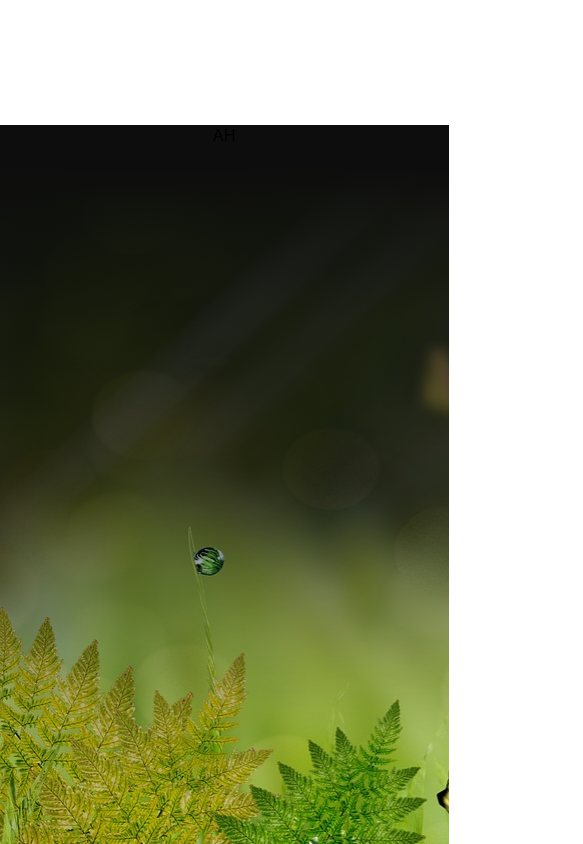
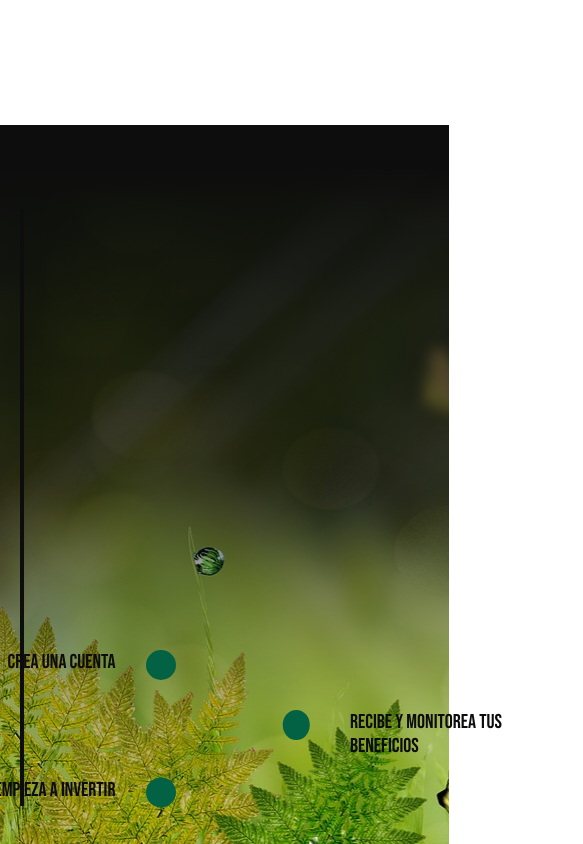
Before and after one commit to anayap04/seed, a React (Create React App) app: page / in a window 390 px wide. Shown: the part 1620-2464 px from the top of the page, 583 px wide, since content can reach past the window. Built offline with nearby package versions, Linux system fonts and the light colour scheme; what react-animations would draw is missing.

Commit message:
Responsive size added

```diff
--- a/src/App.js
+++ b/src/App.js
@@ -14,16 +14,14 @@ function App() {
     window.matchMedia('(prefers-color-scheme: dark)')
       .addEventListener('change', event => {
         const colorScheme = event.matches ? "dark" : "light";
-        console.log(colorScheme); // "dark" or "light"
         setMode(colorScheme);
 
       });
   }, []);
 
-  console.log(mode);
 
   return (
-    <ThemeProvider theme={themeMode}>
+    <ThemeProvider theme={themeMode || mode}>
       <BrowserRouter>
         <Routes>
           <Route
--- a/src/app/screens/home/Home.js
+++ b/src/app/screens/home/Home.js
@@ -15,7 +15,6 @@ const Home = (props) => {
   const projectRef = useRef(null);
 
   const scrollToView = (ref) => {
-    console.log(ref);
     ref.current.scrollIntoView({ behavior: "smooth", block: "start" });
   };
   const optionsHeader = [
--- a/src/app/screens/home/HowTo.js
+++ b/src/app/screens/home/HowTo.js
@@ -1,10 +1,40 @@
 import React from "react";
-import { ContainerHowTo } from "./styles";
+import { useTranslation } from "react-i18next";
+import useWindowDimensions from "../../../utils/useWindowDimensions";
+import {
+  StepsShapes,
+  ContainerHowTo,
+  Dots,
+  StepContainer,
+  TitleText,
+  TextContainer,
+  HowContainer,
+} from "./styles";
 const HowTo = (props) => {
   const { howRef, theme } = props;
+  const { height, width } = useWindowDimensions();
+  const { t } = useTranslation();
+  const infoSteps = [
+    { id: 0, title: t("createAccount"), desc: t("createAccountDesc") },
+    { id: 1, title: t("startInvest"), desc: t("startInvestDesc") },
+    { id: 2, title: t("checkBenefits"), desc: t("checkBenefitsDesc") },
+  ];
+  console.log(height);
+  const renderStep = () =>
+    infoSteps.map((step) => (
+      <StepContainer responsiveWidth={width} key={step.id}>
+        <Dots theme={theme} />
+        <TextContainer>
+          <TitleText theme={theme}>{step.title}</TitleText>
+        </TextContainer>
+      </StepContainer>
+    ));
   return (
     <ContainerHowTo ref={howRef} theme={theme}>
-      {"AH"}
+      <HowContainer>
+        <StepsShapes responsiveWidth={width} height={height} theme={theme} />
+        {renderStep()}
+      </HowContainer>
     </ContainerHowTo>
   );
 };
--- a/src/app/screens/home/styles.js
+++ b/src/app/screens/home/styles.js
@@ -70,3 +70,78 @@ export const BtnContainer = styled.div`
     left: ${({ posX }) => posX}%;
   }
 `;
+
+export const HowContainer = styled.div`
+  position: sticky;
+`;
+export const StepsShapes = styled.div`
+  margin-top: ${({ responsiveWidth }) => 0.05 * responsiveWidth}px;
+  margin-left: ${({ responsiveWidth }) => 0.25 * responsiveWidth}px;
+  width: ${({ responsiveWidth }) => 0.5 * responsiveWidth}px;
+  height: ${({ responsiveWidth }) => 0.5 * responsiveWidth}px;
+  border-radius: 50%;
+  border: ${({ theme }) => theme.fonts} 3px solid;
+  @media (${device.laptopL}) {
+    width: ${({ responsiveWidth }) => 0.4 * responsiveWidth}px;
+    height: ${({ responsiveWidth }) => 0.4 * responsiveWidth}px;
+  }
+  @media (${device.mobileS} and ${device.mobileAll}) {
+    height: ${({ height }) => 0.7 * height}px;
+    margin-top: ${({ height }) => 0.1 * height}px;
+    margin-left: ${({ responsiveWidth }) => 0.05 * responsiveWidth}px;
+    width: 0;
+    border-radius: 0;
+    border-left: ${({ theme }) => theme.fonts} 1px solid;
+  }
+`;
+export const Dots = styled.div`
+  width: 30px;
+  height: 30px;
+  border-radius: 50%;
+  background-color: ${({ theme }) => theme.primaryColor};
+`;
+
+export const StepContainer = styled.div`
+  display: flex;
+  &:nth-child(2) {
+    flex-direction: row-reverse;
+    transform: translate(
+      ${({ responsiveWidth }) => -(responsiveWidth - 0.3 * responsiveWidth)}px,
+      ${({ responsiveWidth }) => -(responsiveWidth - 0.6 * responsiveWidth)}px
+    );
+    width: ${({responsiveWidth}) => responsiveWidth * 0.9}
+  }
+  &:nth-child(3) {
+    flex-direction: row-reverse;
+    transform: translate(
+      ${({ responsiveWidth }) => -(responsiveWidth - 0.3 * responsiveWidth)}px,
+      ${({ responsiveWidth }) => -(responsiveWidth - 0.85 * responsiveWidth)}px
+    );
+
+  }
+  &:nth-child(4) {
+    flex-direction: row;
+    transform: translate(
+      ${({ responsiveWidth }) => responsiveWidth - 0.275 * responsiveWidth}px,
+      ${({ responsiveWidth }) => -(responsiveWidth - 0.6 * responsiveWidth)}px
+    );
+    width: 300px;
+  }
+`;
+export const TextContainer = styled.div`
+  margin-left: 40px;
+  margin-right: 30px;
+  @media (${device.laptop} and ${device.biggerScreens}) {
+    width: 200px;
+  }
+  @media (${device.laptopL}) {
+    width: 10.5vw;
+  }
+  text-align: left;
+`;
+
+export const TitleText = styled.div`
+  font-family: BebasNeue-Regular;
+  color: ${({ theme }) => theme.fonts};
+  font-size: 20px;
+`;
--- a/src/theme/themes/DefaultTheme/screenSizes.js
+++ b/src/theme/themes/DefaultTheme/screenSizes.js
@@ -12,9 +12,12 @@ export const device = {
   mobileS: `(min-width: ${size.mobileS})`,
   mobileM: `(min-width: ${size.mobileM})`,
   mobileL: `(min-width: ${size.mobileL})`,
+  mobileAll: `(max-width: ${size.mobileL})`,
   tablet: `(min-width: ${size.tablet})`,
+  laptopLess: `(max-width: ${size.laptop})`,
   laptop: `(min-width: ${size.laptop})`,
   laptopL: `(min-width: ${size.laptopL})`,
+  biggerScreens: `(max-width: ${size.desktopL})`,
   desktop: `(min-width: ${size.desktop})`,
   desktopL: `(min-width: ${size.desktop})`
 };
--- a/src/utils/lang/enConstants.js
+++ b/src/utils/lang/enConstants.js
@@ -7,4 +7,13 @@ export default {
   about: "About Us",
   howTo: "How to invest?",
   projects: "Check our prjects",
+  howWorks: "¿Cómo funciona?",
+  start: "Empieza Ya",
+  createAccount: "Create an account",
+  createAccountDesc:
+    "Desde cualquier parte del mundo puedes crear una cuenta en nuestra plataforma. Sólo sigue los pasos y en unos minutos podrás invertir en cualquiera de nuestros proyectos, así como ver información de todos los proyectos",
+  startInvest: "Empieza a Invertir",
+  startInvestDesc: "Para invertir, puedes ver el listado completo de los proyectos que tenemos con la información detallada. Tómate tu tiempo para conocer las características de las oportunidades publicadas.",
+  checkBenefits: "Recibe y monitorea tus beneficios",
+  checkBenefitsDesc: "Desde la plataforma, podrás revisar el día a día de los proyectos y monitorear en tiempo real tus inversiones."
 };
--- a/src/utils/lang/esConstants.js
+++ b/src/utils/lang/esConstants.js
@@ -7,4 +7,13 @@ export default {
   about: "¿Quiénes somos?",
   howTo: "¿Cómo invertir?",
   projects: "Ver Proyectos",
+  howWorks: "¿Cómo funciona?",
+  start: "Empieza Ya",
+  createAccount: "Crea una cuenta",
+  createAccountDesc:
+    "Desde cualquier parte del mundo puedes crear una cuenta en nuestra plataforma. Sólo sigue los pasos y en unos minutos podrás invertir en cualquiera de nuestros proyectos, así como ver información de todos los proyectos",
+  startInvest: "Empieza a Invertir",
+  startInvestDesc: "Para invertir, puedes ver el listado completo de los proyectos que tenemos con la información detallada. Tómate tu tiempo para conocer las características de las oportunidades publicadas.",
+  checkBenefits: "Recibe y monitorea tus beneficios",
+  checkBenefitsDesc: "Desde la plataforma, podrás revisar el día a día de los proyectos y monitorear en tiempo real tus inversiones."
 };
--- /dev/null
+++ b/src/utils/useWindowDimensions.js
@@ -0,0 +1,24 @@
+import { useState, useEffect } from 'react';
+
+function getWindowDimensions() {
+  const { innerWidth: width, innerHeight: height } = window;
+  return {
+    width,
+    height
+  };
+}
+
+export default function useWindowDimensions() {
+  const [windowDimensions, setWindowDimensions] = useState(getWindowDimensions());
+
+  useEffect(() => {
+    function handleResize() {
+      setWindowDimensions(getWindowDimensions());
+    }
+
+    window.addEventListener('resize', handleResize);
+    return () => window.removeEventListener('resize', handleResize);
+  }, []);
+
+  return windowDimensions;
+}
```
